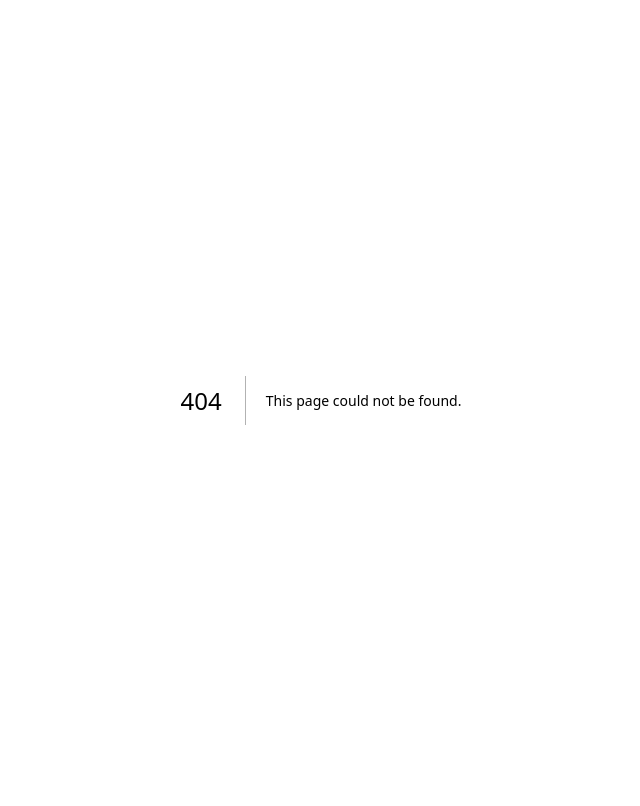
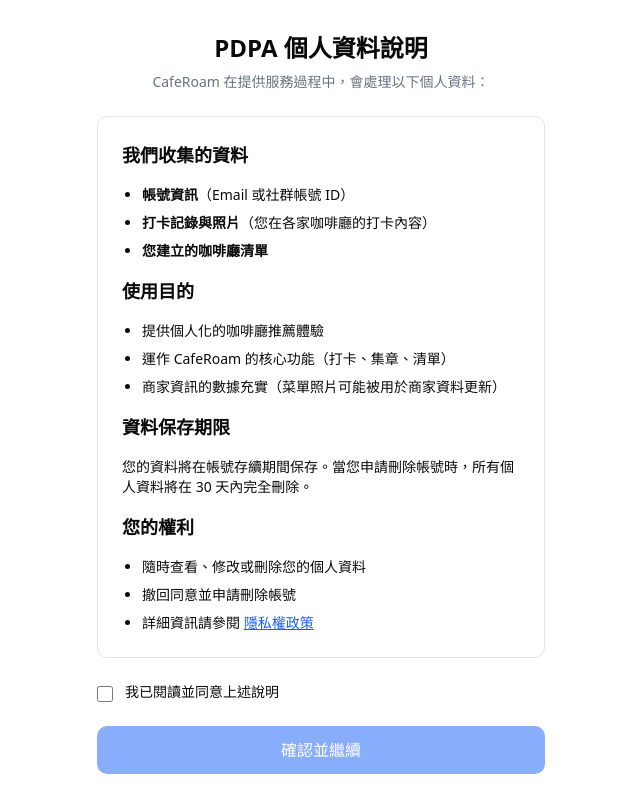
Before and after one commit to ytchou/cafeRoam, a Next.js app: page /onboarding/consent in a window 1280 px wide. Before the commit this address had no page. Shown: the whole page, without its empty margins (319-959 px from the left). Built offline with nearby package versions, Linux system fonts and the light colour scheme.

Commit message:
feat(frontend): PDPA consent page with disclosure + checkbox gate
Co-Authored-By: Claude Sonnet 4.6 <noreply@anthropic.com>

```diff
--- /dev/null
+++ b/app/onboarding/consent/page.tsx
@@ -0,0 +1,145 @@
+'use client';
+
+import { useState } from 'react';
+import { useRouter } from 'next/navigation';
+import Link from 'next/link';
+import { createClient } from '@/lib/supabase/client';
+
+const DISCLOSURE_ITEMS = [
+  { label: '帳號資訊', detail: '（Email 或社群帳號 ID）' },
+  { label: '打卡記錄與照片', detail: '（您在各家咖啡廳的打卡內容）' },
+  { label: '您建立的咖啡廳清單', detail: '' },
+];
+
+const PURPOSE_ITEMS = [
+  '提供個人化的咖啡廳推薦體驗',
+  '運作 CafeRoam 的核心功能（打卡、集章、清單）',
+  '商家資訊的數據充實（菜單照片可能被用於商家資料更新）',
+];
+
+const RIGHTS_ITEMS = [
+  '隨時查看、修改或刪除您的個人資料',
+  '撤回同意並申請刪除帳號',
+];
+
+export default function ConsentPage() {
+  const router = useRouter();
+  const [agreed, setAgreed] = useState(false);
+  const [submitting, setSubmitting] = useState(false);
+  const [error, setError] = useState<string | null>(null);
+
+  async function handleConfirm() {
+    setSubmitting(true);
+    setError(null);
+
+    try {
+      const supabase = createClient();
+      const {
+        data: { session },
+      } = await supabase.auth.getSession();
+
+      if (!session) {
+        router.push('/login');
+        return;
+      }
+
+      const res = await fetch('/api/auth/consent', {
+        method: 'POST',
+        headers: {
+          Authorization: `Bearer ${session.access_token}`,
+          'Content-Type': 'application/json',
+        },
+      });
+
+      if (!res.ok) {
+        const body = await res.json().catch(() => null);
+        throw new Error(body?.detail ?? 'Failed to record consent');
+      }
+
+      await supabase.auth.refreshSession();
+      router.push('/');
+    } catch (err) {
+      setError(err instanceof Error ? err.message : 'An error occurred');
+    } finally {
+      setSubmitting(false);
+    }
+  }
+
+  return (
+    <main className="mx-auto flex min-h-screen max-w-lg flex-col items-center justify-center p-8">
+      <h1 className="text-2xl font-bold">
+        {'PDPA 個人資料說明'}
+      </h1>
+      <p className="mt-2 text-center text-sm text-gray-500">
+        {'CafeRoam 在提供服務過程中，會處理以下個人資料：'}
+      </p>
+
+      <section className="mt-6 w-full space-y-4 rounded-lg border p-6">
+        <h2 className="text-lg font-semibold">
+          {'我們收集的資料'}
+        </h2>
+
+        <ul className="list-disc space-y-2 pl-5 text-sm">
+          {DISCLOSURE_ITEMS.map((item) => (
+            <li key={item.label}>
+              <strong>{item.label}</strong>
+              {item.detail}
+            </li>
+          ))}
+        </ul>
+
+        <h2 className="text-lg font-semibold">{'使用目的'}</h2>
+        <ul className="list-disc space-y-2 pl-5 text-sm">
+          {PURPOSE_ITEMS.map((item) => (
+            <li key={item}>{item}</li>
+          ))}
+        </ul>
+
+        <h2 className="text-lg font-semibold">{'資料保存期限'}</h2>
+        <p className="text-sm">
+          {'您的資料將在帳號存續期間保存。當您申請刪除帳號時，所有個人資料將在 30 天內完全刪除。'}
+        </p>
+
+        <h2 className="text-lg font-semibold">{'您的權利'}</h2>
+        <ul className="list-disc space-y-2 pl-5 text-sm">
+          {RIGHTS_ITEMS.map((item) => (
+            <li key={item}>{item}</li>
+          ))}
+          <li>
+            {'詳細資訊請參閱 '}
+            <Link href="/privacy" className="text-blue-600 underline">
+              {'隱私權政策'}
+            </Link>
+          </li>
+        </ul>
+      </section>
+
+      <div className="mt-6 flex w-full items-start gap-3">
+        <input
+          type="checkbox"
+          id="consent-checkbox"
+          checked={agreed}
+          onChange={(e) => setAgreed(e.target.checked)}
+          className="mt-1 h-4 w-4"
+        />
+        <label htmlFor="consent-checkbox" className="text-sm">
+          {'我已閱讀並同意上述說明'}
+        </label>
+      </div>
+
+      {error && (
+        <p className="mt-4 text-sm text-red-600" role="alert">
+          {error}
+        </p>
+      )}
+
+      <button
+        onClick={handleConfirm}
+        disabled={!agreed || submitting}
+        className="mt-6 w-full rounded-lg bg-blue-600 px-6 py-3 text-white transition-colors hover:bg-blue-700 disabled:cursor-not-allowed disabled:opacity-50"
+      >
+        {submitting ? '處理中...' : '確認並繼續'}
+      </button>
+    </main>
+  );
+}
```
Also changed, not shown: 2 other files (tests, documents, lock files or other folders).
